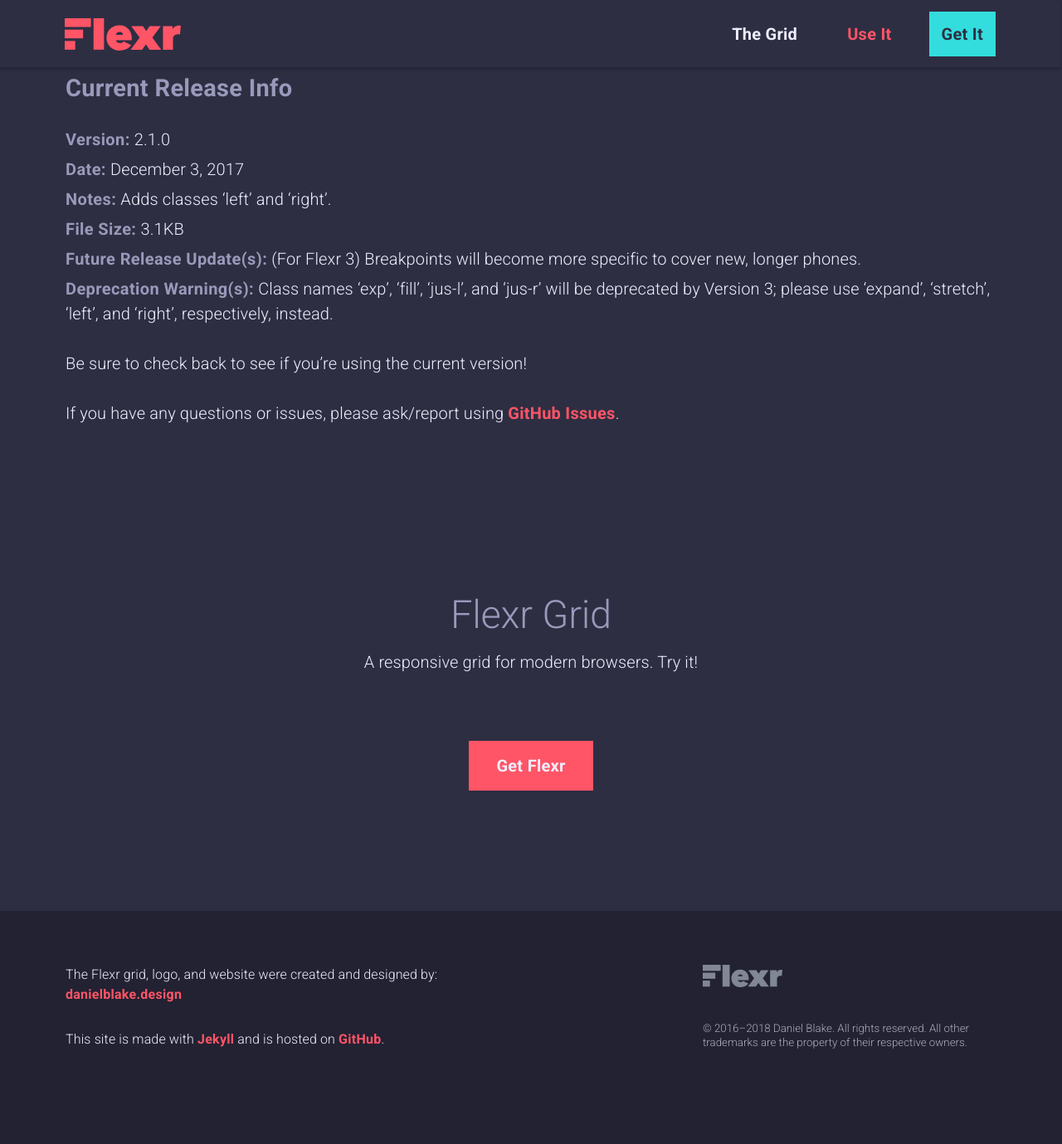
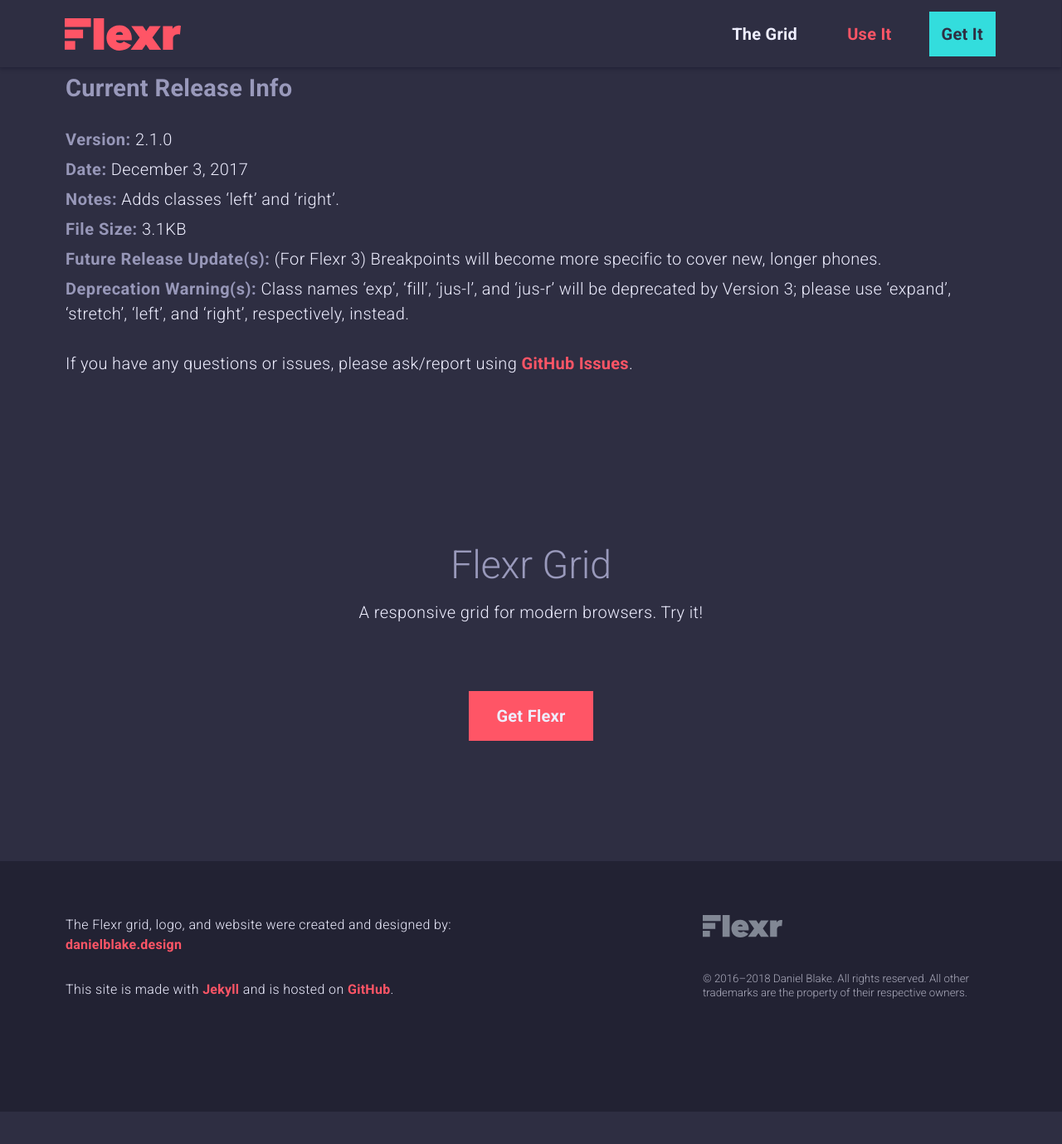
Before and after one commit to dmbdesignpdx/flexr, a Jekyll site: the page built from _pages/use-flexr.md, in a window 1280 px wide and 1400 px high, scrolled down 5103 px. Shown: the top 1379 px of the window at 83% size. Built offline with Jekyll 4.4.1, drawn with Linux system fonts in a browser that asks for light colours; after the commit the page ends 6443 px from its top, so only the background shows below that.

Commit message:
minor text changes

```diff
--- a/_includes/_critical/site.scss
+++ b/_includes/_critical/site.scss
@@ -71,7 +71,7 @@
 p, address, dd {
    color: $blueGraySeven;
    line-height: 1.5;
-   letter-spacing: 0.1pt
+   letter-spacing: 0.3pt
 }
 
 h1 + p {
--- a/_pages/use-flexr.md
+++ b/_pages/use-flexr.md
@@ -234,6 +234,4 @@
 
 **Deprecation Warning(s):** {{ site.data.info.deprecate }}
 
-Be sure to check back to see if you're using the current version!
-
 If you have any questions or issues, please ask/report using [GitHub Issues](https://github.com/dmbdesignpdx/flexr/issues){:target="_blank" title="Flexr Grid Github Issues Page"}.
--- a/_sass/_base/_global.scss
+++ b/_sass/_base/_global.scss
@@ -105,7 +105,7 @@
 
 p strong, p b {
    @extend %bold;
-   letter-spacing: 0.3pt
+   letter-spacing: 0.4pt
 }
 
 p code, pre {
--- a/_sass/_pages/_useflexr.scss
+++ b/_sass/_pages/_useflexr.scss
@@ -6,17 +6,14 @@
    & ~ p {
       margin-top: 6px;
 
+      &:last-of-type {
+         margin-top: 30px;
+         padding-bottom: 50px
+      }
+
       strong {
-         color: #99B
+         color: #9797B8
       }
-   }
-
-   & ~ p:last-of-type, & ~ p:nth-last-of-type(2) {
-      margin-top: 30px
-   }
-
-   & ~ p:last-of-type {
-      padding-bottom: 50px
    }
 }
 
```
